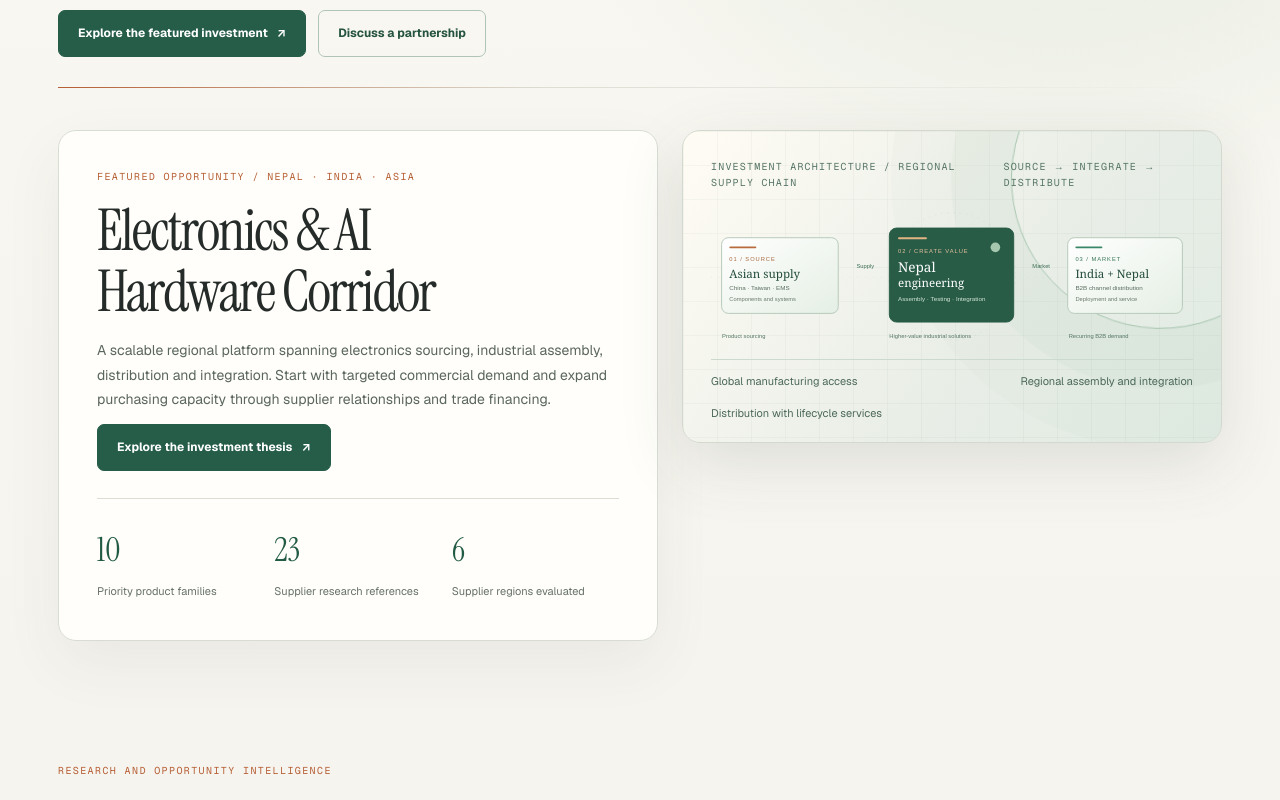
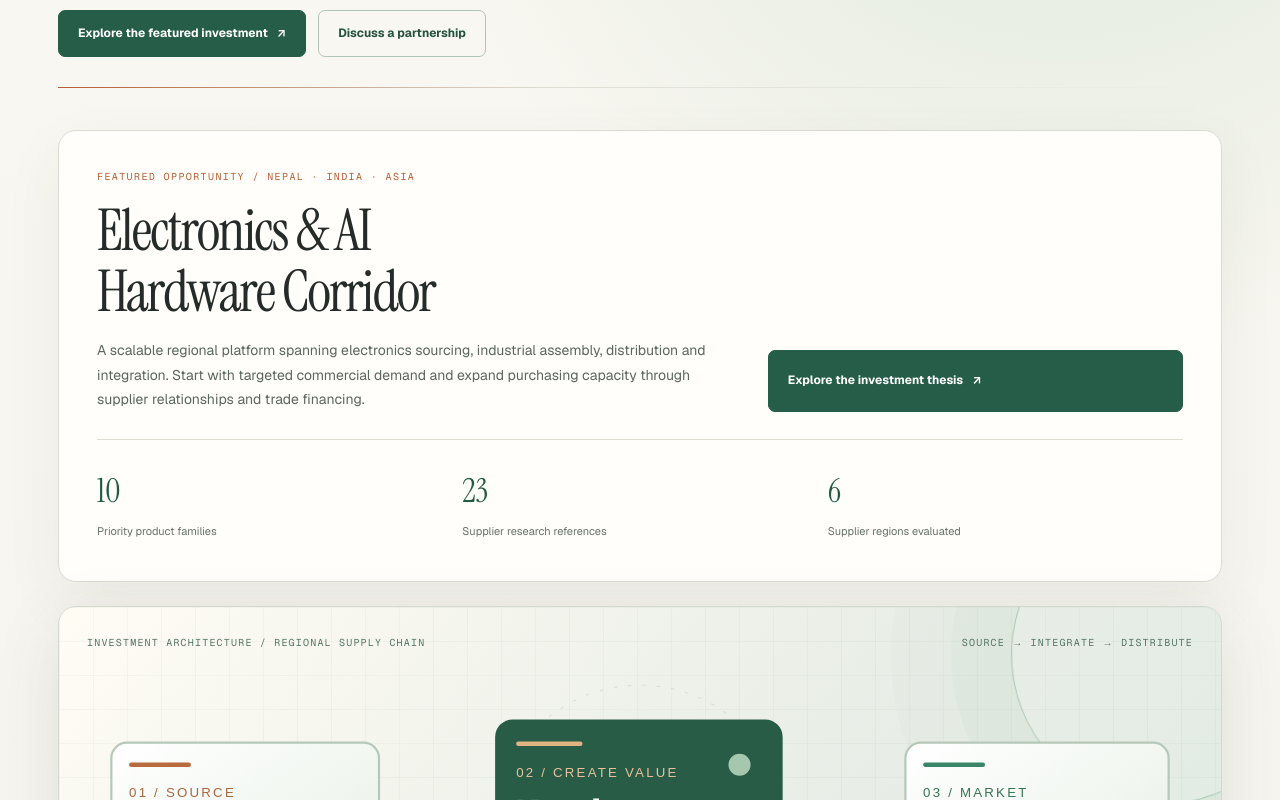
Before and after one commit to subodhkc/subodhkc, a Next.js app: page /investments in a window 1280 px wide. Shown: the part 480-1280 px from the top of the page. Built offline with nearby package versions, Linux system fonts and the light colour scheme; no server answers.

Commit message:
Refine light investment hero layout and enlarge animated supply chain diagram

```diff
--- a/app/investments/investment-light.css
+++ b/app/investments/investment-light.css
@@ -43,11 +43,11 @@
 .investment-light .iv-hub-hero h1 em{color:var(--iv-green);font-weight:400}
 .investment-light .iv-hub-lead{font-size:clamp(16px,2vw,20px);line-height:1.68;color:#5b675e;max-width:720px}
 .investment-light .iv-hub-actions{display:flex;gap:12px;flex-wrap:wrap;margin:30px 0}
-.investment-light .iv-hub-feature{display:grid;grid-template-columns:1fr .9fr;gap:24px;align-items:stretch;margin-top:42px}
-.investment-light .iv-feature-card{background:#fffefa;border:1px solid #d7ddd3;border-radius:18px;padding:38px;box-shadow:0 22px 60px #2b463010}
-.investment-light .iv-feature-card h2{font-size:clamp(35px,4.5vw,58px);line-height:1.05;margin:16px 0}
-.investment-light .iv-feature-card p{color:#5a665e;font-size:14px;line-height:1.75}
-.investment-light .iv-feature-metrics{display:grid;grid-template-columns:repeat(3,1fr);gap:10px;border-top:1px solid var(--iv-line);padding-top:25px;margin-top:27px}
+.investment-light .iv-hub-feature{display:grid;grid-template-columns:1fr;gap:24px;align-items:stretch;margin-top:42px}
+.investment-light .iv-feature-card{background:#fffefa;border:1px solid #d7ddd3;border-radius:18px;padding:38px;box-shadow:0 22px 60px #2b463010;display:grid;grid-template-columns:minmax(0,1.2fr) minmax(0,.8fr);column-gap:48px;align-content:start}
+.investment-light .iv-feature-card h2{font-size:clamp(35px,4.5vw,58px);line-height:1.05;margin:16px 0;grid-column:1}
+.investment-light .iv-feature-card p{color:#5a665e;font-size:14px;line-height:1.75;grid-column:1}
+.investment-light .iv-feature-metrics{display:grid;grid-template-columns:repeat(3,1fr);gap:10px;border-top:1px solid var(--iv-line);padding-top:25px;margin-top:27px;grid-column:1 / -1}
 .investment-light .iv-feature-metrics strong{display:block;font-family:var(--font-serif),Georgia,serif;font-size:33px;font-weight:400;color:#225b45}
 .investment-light .iv-feature-metrics span{font-size:11px;color:#667169}
 .investment-light .iv-hub-section{padding:64px 0 0}
@@ -201,7 +201,7 @@
 /* Shared motion and responsive controls */
 .investment-light .ni-root a,.investment-light .pc-root a,.investment-light .sr-root a{transition:color .2s ease}
 .investment-light .ni-root input:focus-visible,.investment-light .pc-root input:focus-visible,.investment-light .sr-root input:focus-visible,.investment-light .ni-root select:focus-visible,.investment-light .pc-root select:focus-visible,.investment-light .sr-root select:focus-visible{outline:2px solid #b65e34;outline-offset:3px}
-@media(max-width:950px){.investment-light .iv-hub-feature{grid-template-columns:1fr}.investment-light .iv-path-grid{grid-template-columns:1fr 1fr}}
+@media(max-width:950px){.investment-light .iv-feature-card{display:block}.investment-light .iv-path-grid{grid-template-columns:1fr 1fr}}
 @media(max-width:650px){.investment-light .iv-wrap{padding:0 17px}.investment-light .iv-hub-hero{padding:64px 0 40px}.investment-light .iv-hub-hero h1{font-size:53px}.investment-light .iv-feature-card{padding:24px}.investment-light .iv-feature-metrics{grid-template-columns:repeat(3,1fr)}.investment-light .iv-feature-metrics strong{font-size:26px}.investment-light .iv-path-grid{grid-template-columns:1fr}.investment-light .iv-corridor-inner{padding:16px}.investment-light .iv-corridor-caption{font-size:10px}}
 @media(prefers-reduced-motion:reduce){.investment-light *,.investment-light *:before,.investment-light *:after{animation:none!important;transition:none!important;scroll-behavior:auto!important}}
 @media print{.investment-light{background:white!important;color:#1c2e23!important}.investment-light .iv-corridor{box-shadow:none!important}.investment-light .iv-reveal{animation:none!important}.investment-light .sr-brief{box-shadow:none!important}.investment-light .ni-card,.investment-light .pc-card,.investment-light .sr-card{box-shadow:none!important;transform:none!important}}
```
